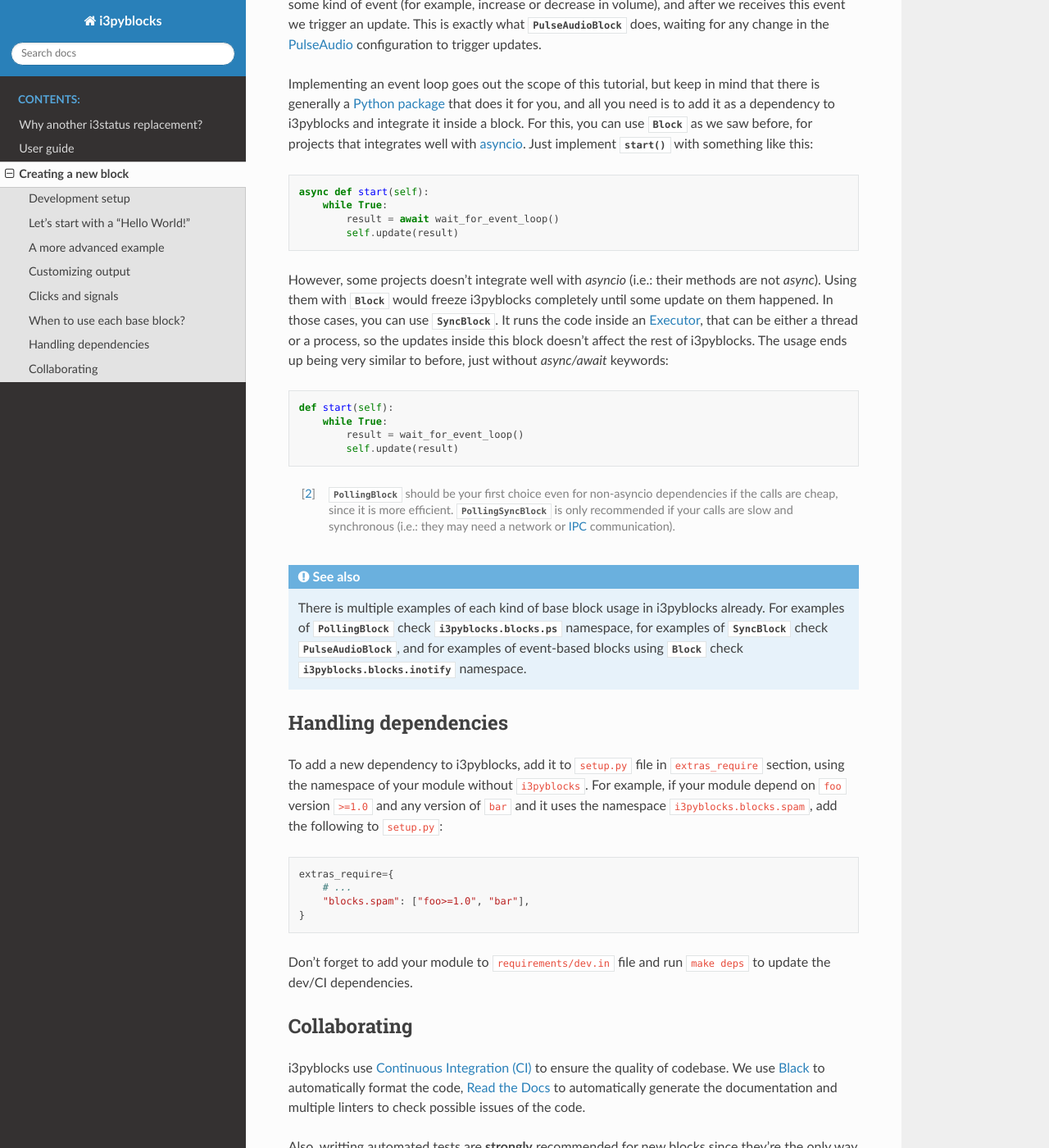
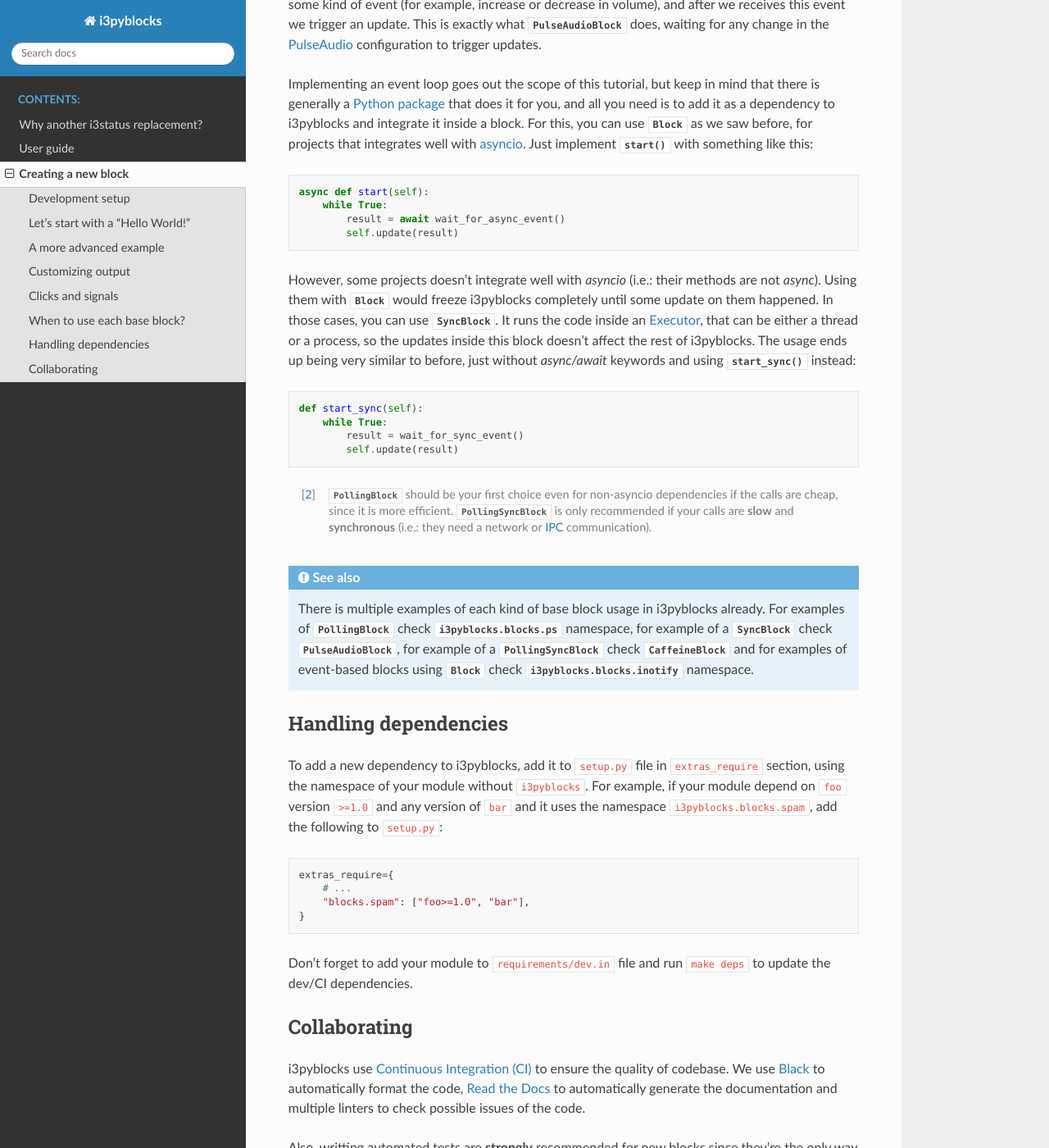
Before and after one commit to thiagokokada/i3pyblocks, a Sphinx documentation site: the page built from docs/creating-a-new-block.rst, in a window 1280 px wide and 1400 px high, scrolled down 4914 px. Shown: the whole window at 82% size. Built offline with Sphinx 7.4.7 and the Read the Docs theme 2.0.0, drawn with Linux system fonts in a browser that asks for light colours.

Commit message:
Rename i3pyblocks.blocks.base.SyncBlock.run_sync to start_sync
This will make the API more consistent, making SyncBlock pratically the
same API as Block.

```diff
--- a/docs/creating-a-new-block.rst
+++ b/docs/creating-a-new-block.rst
@@ -291,7 +291,7 @@ for projects that integrates well with `asyncio`_. Just implement
 
     async def start(self):
         while True:
-            result = await wait_for_event_loop()
+            result = await wait_for_async_event()
             self.update(result)
 
 However, some projects doesn't integrate well with *asyncio* (i.e.: their
@@ -300,20 +300,21 @@ would freeze i3pyblocks completely until some update on them happened.
 In those cases, you can use :class:`~i3pyblocks.blocks.base.SyncBlock`.
 It runs the code inside an `Executor`_, that can be either a thread or a process,
 so the updates inside this block doesn't affect the rest of i3pyblocks. The
-usage ends up being very similar to before, just without *async/await* keywords:
+usage ends up being very similar to before, just without *async/await* keywords
+and using :meth:`~i3pyblocks.blocks.base.SyncBlock.start_sync` instead:
 
 .. code-block:: python
 
-    def start(self):
+    def start_sync(self):
         while True:
-            result = wait_for_event_loop()
+            result = wait_for_sync_event()
             self.update(result)
 
 .. [2] :class:`~i3pyblocks.blocks.base.PollingBlock` should be your first choice
    even for non-asyncio dependencies if the calls are cheap, since it is more
    efficient. :class:`~i3pyblocks.blocks.base.PollingSyncBlock` is only recommended
-   if your calls are slow and synchronous (i.e.: they may need a network or `IPC`_
-   communication).
+   if your calls are **slow** and **synchronous** (i.e.: they need a network or
+   `IPC`_ communication).
 .. _`event loop`:
      https://en.wikipedia.org/wiki/Event_loop
 .. _`PulseAudio`:
@@ -331,9 +332,11 @@ usage ends up being very similar to before, just without *async/await* keywords:
 
    There is multiple examples of each kind of base block usage in i3pyblocks
    already. For examples of :class:`~i3pyblocks.blocks.base.PollingBlock`
-   check :mod:`i3pyblocks.blocks.ps` namespace, for examples of
+   check :mod:`i3pyblocks.blocks.ps` namespace, for example of a
    :class:`~i3pyblocks.blocks.base.SyncBlock` check
-   :class:`~i3pyblocks.blocks.pulse.PulseAudioBlock`, and for examples of
+   :class:`~i3pyblocks.blocks.pulse.PulseAudioBlock`, for example of a
+   :class:`~i3pyblocks.blocks.base.PollingSyncBlock` check
+   :class:`~i3pyblocks.blocks.x11.CaffeineBlock` and for examples of
    event-based blocks using :class:`~i3pyblocks.blocks.base.Block` check
    :mod:`i3pyblocks.blocks.inotify` namespace.
 
```
Also changed, not shown: 4 other files.
